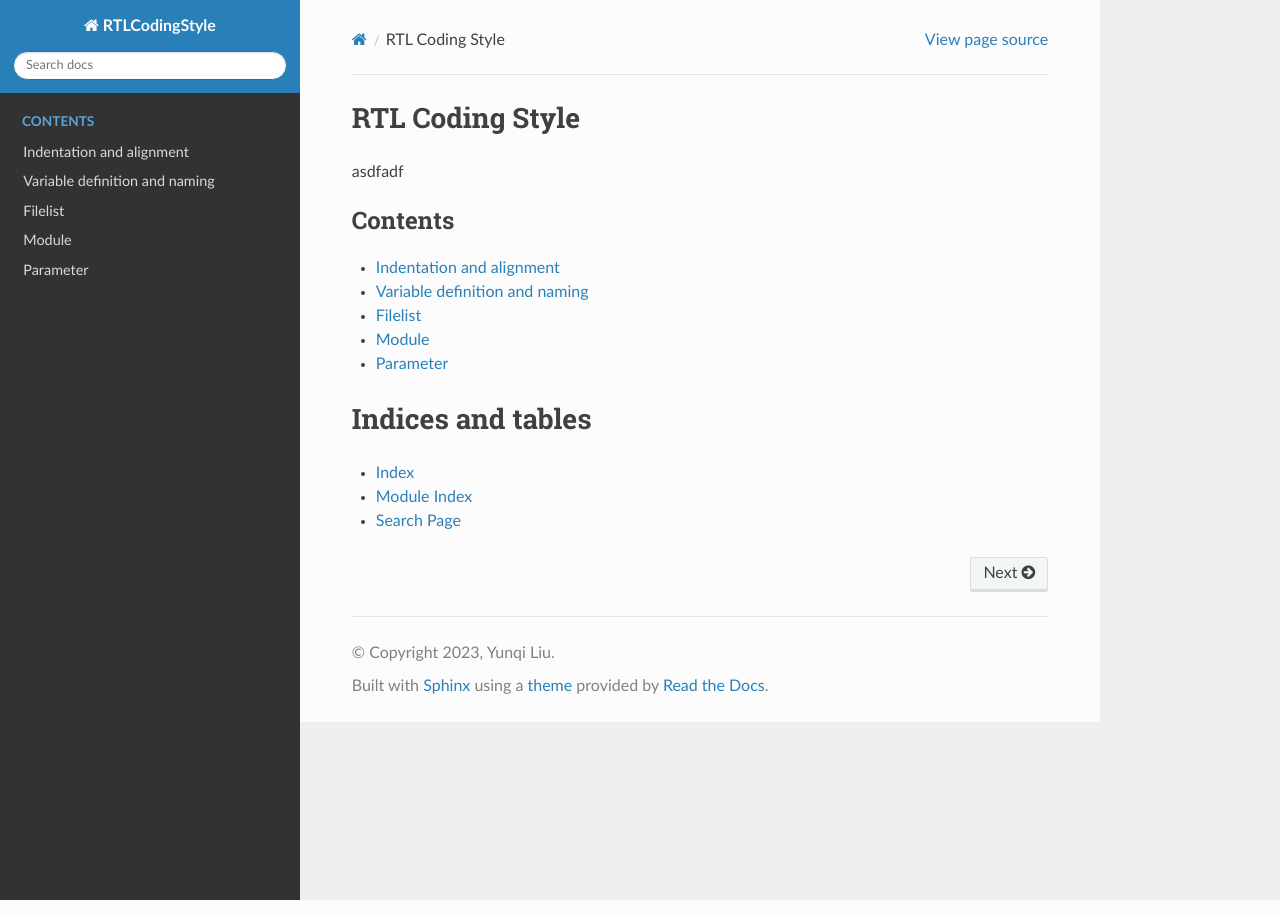
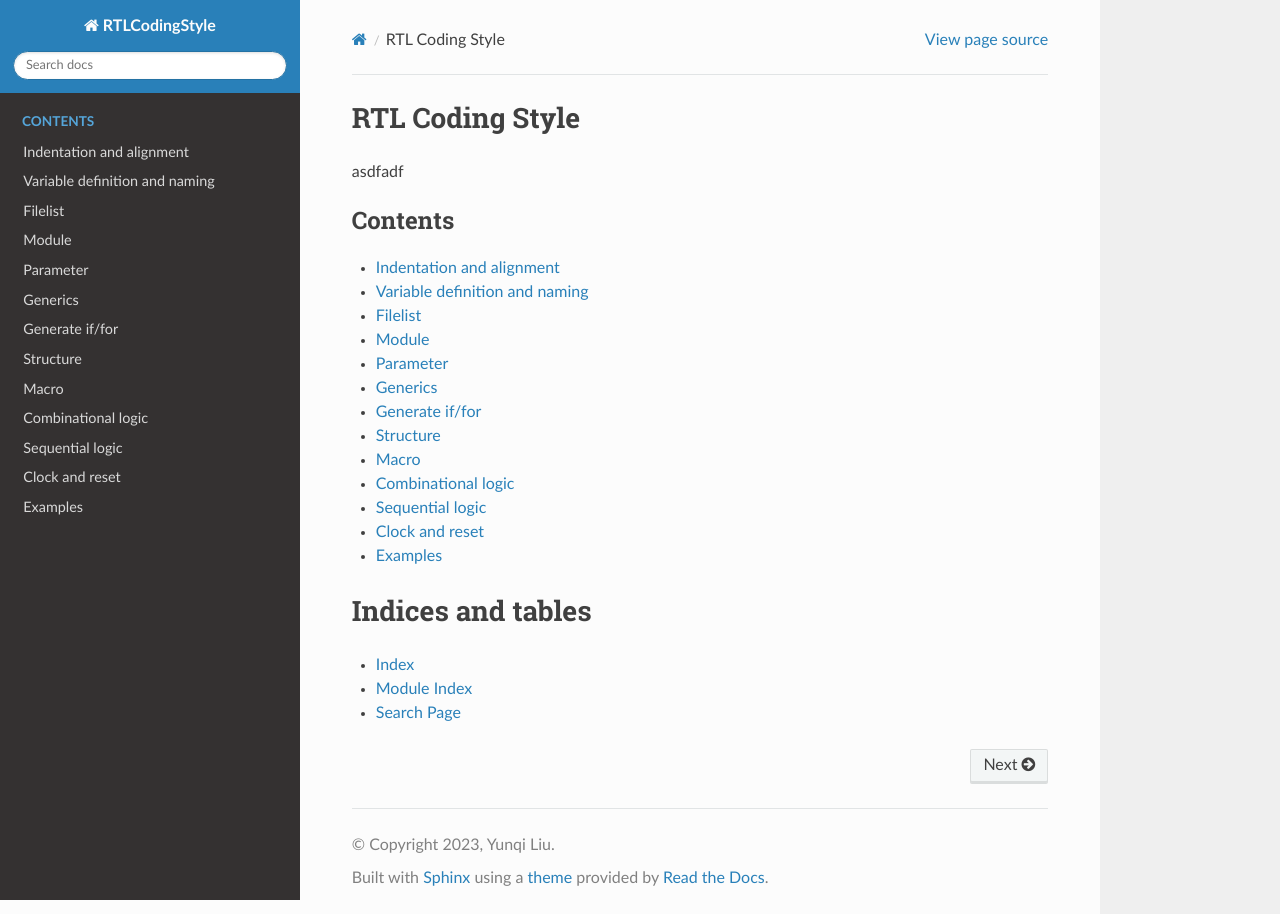
Before and after one commit to luosidingxiaoz/RTLCodingStyle, a Sphinx documentation site: the page built from source/index.rst, in a window 1280 px wide. Built offline with Sphinx 7.4.7 and the Read the Docs theme 2.0.0, drawn with Linux system fonts in a browser that asks for light colours.

Commit message:
add comb, seq clk&rst and etc.

```diff
--- /dev/null
+++ b/source/clock_and_reset.rst
@@ -0,0 +1,2 @@
+Clock and reset
+==================
--- /dev/null
+++ b/source/combinational_logic.rst
@@ -0,0 +1,2 @@
+Combinational logic
+====================
--- /dev/null
+++ b/source/example1_sync_fifo.rst
@@ -0,0 +1,2 @@
+Sync FIFO
+============
--- /dev/null
+++ b/source/generate_if_for.rst
@@ -0,0 +1,2 @@
+Generate if/for
+=================
--- /dev/null
+++ b/source/generics.rst
@@ -0,0 +1,2 @@
+Generics
+=================
--- a/source/index.rst
+++ b/source/index.rst
@@ -19,11 +19,14 @@ asdfadf
    filelist.rst
    module.rst
    parameter.rst
-
-
-
-
-
+   generics.rst
+   generate_if_for.rst
+   structure.rst
+   macro.rst
+   combinational_logic.rst
+   sequential_logic.rst
+   clock_and_reset.rst
+   examples.rst
 
 Indices and tables
 ==================
--- /dev/null
+++ b/source/macro.rst
@@ -0,0 +1,2 @@
+Macro
+=======
--- /dev/null
+++ b/source/sequential_logic.rst
@@ -0,0 +1,2 @@
+Sequential logic
+==================
--- /dev/null
+++ b/source/structure.rst
@@ -0,0 +1,2 @@
+Structure
+==========
```
Also changed, not shown: source/examples.rst (added, +9 -0 lines).
